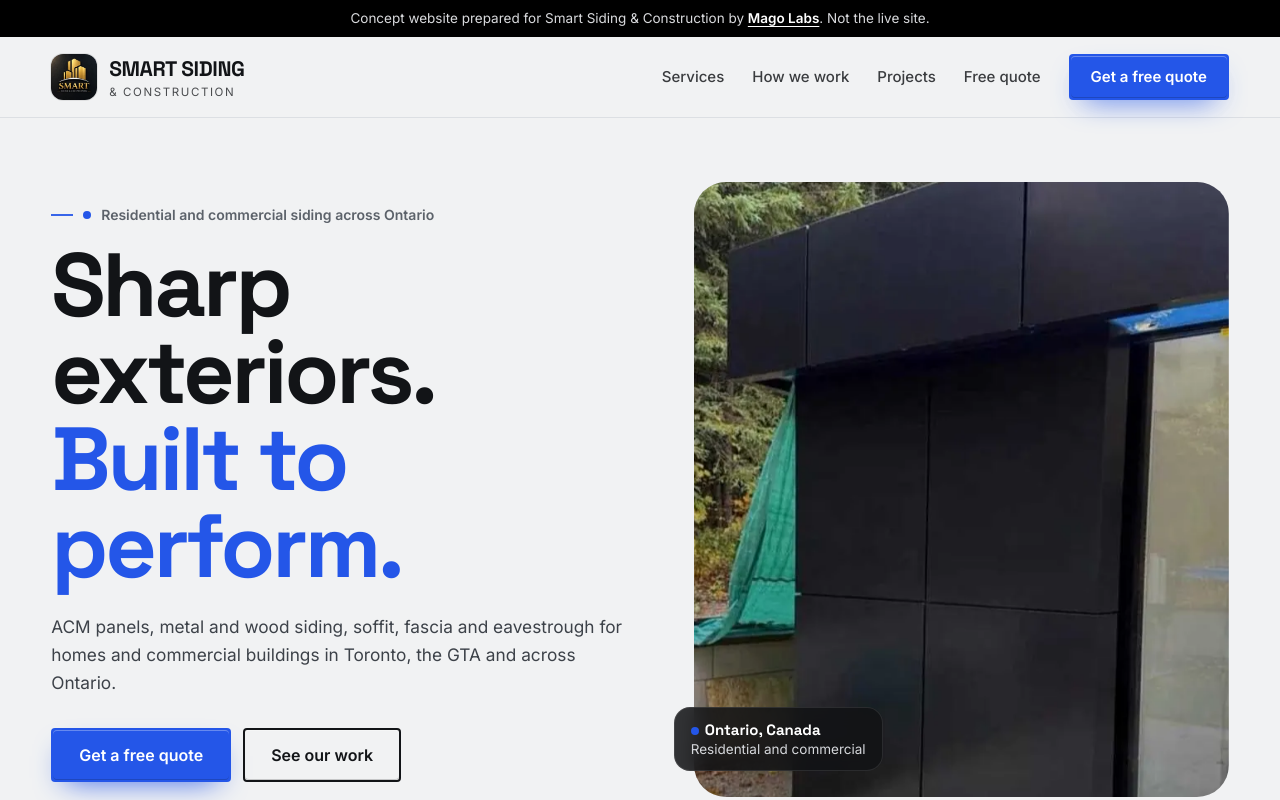
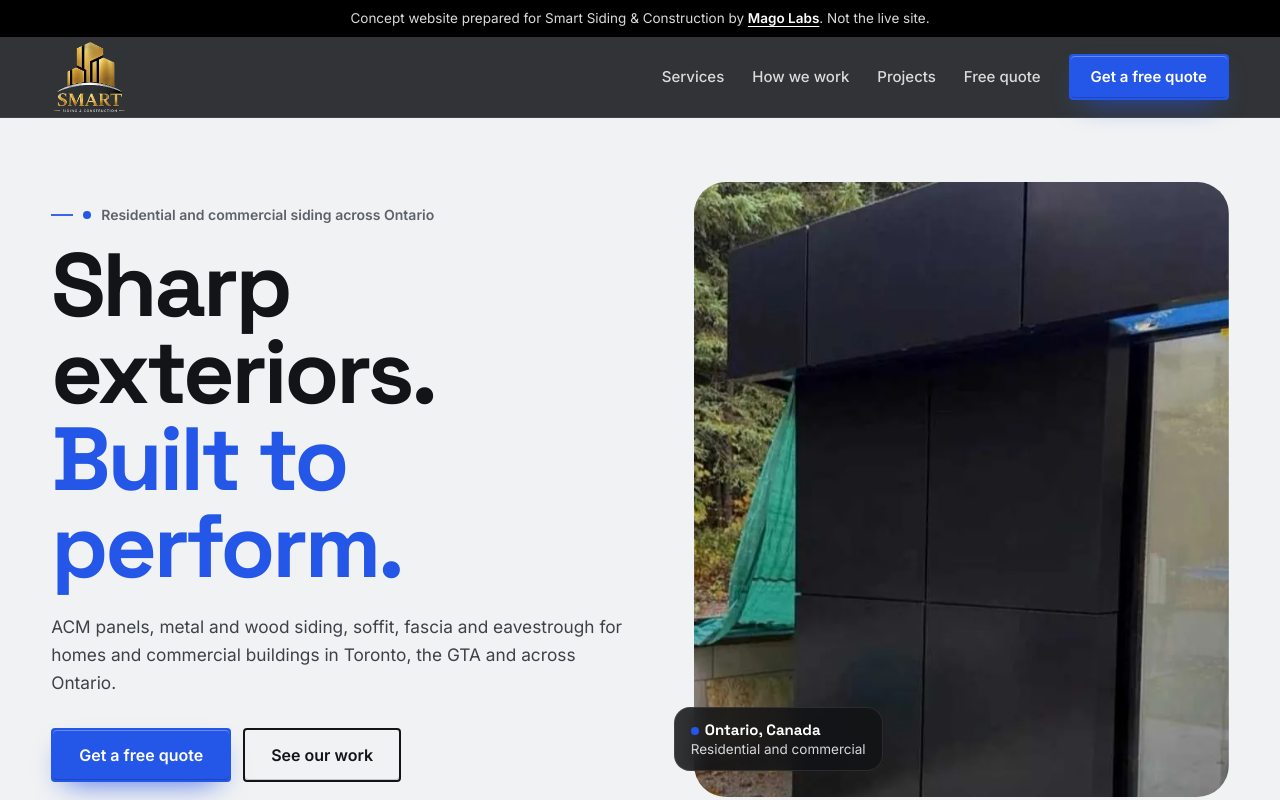
Before and after one commit to burhan-netizen/smartsiding, a plain HTML site: page index.html in a window 1280 px wide. Shown: the top 800 px of the page. Drawn offline with Linux system fonts and the light colour scheme.

Commit message:
Add real logo, transparent and upscaled
Co-Authored-By: Claude Opus 5.5 <noreply@anthropic.com>
Claude-Session: https://claude.ai/code/session_017oGPB4pxAnLVUydoLHrput

```diff
--- a/index.html
+++ b/index.html
@@ -63,6 +63,7 @@ header.scrolled{box-shadow:0 10px 30px -18px rgba(0,0,0,.45)}
 .hbar{display:flex;align-items:center;gap:22px;height:80px;transition:height .3s var(--ease)}
 header.scrolled .hbar{height:66px}
 .brand{display:flex;align-items:center;text-decoration:none;flex:none}
+.tlogo{width:auto;display:block;transition:height .3s}.tflogo{height:110px;width:auto;display:block}.tfpill{display:inline-block;background:#fff;border-radius:18px;padding:14px 18px}.fgrid .tflogo,.fgrid .tfpill{margin-bottom:18px}
 .brandrow{display:flex;align-items:center;gap:12px}.lbadge{width:46px;height:46px;border-radius:12px;object-fit:cover;flex:none;box-shadow:0 0 0 1px rgba(0,0,0,.08)}.lbadge.round{border-radius:50%}.lbadge.big{width:84px;height:84px;border-radius:20px}.lbadge.round.big{border-radius:50%}header.scrolled .lbadge{width:40px;height:40px}.lpill{display:inline-flex;align-items:center;background:#fff;border-radius:12px;padding:7px 12px;box-shadow:0 0 0 1px rgba(0,0,0,.08)}.lpill img{height:34px;width:auto}.lpill.big{padding:12px 18px}.lpill.big img{height:56px}
 .brandimg{height:56px;width:auto;transition:height .3s var(--ease)}
 header.scrolled .brandimg{height:45px}
@@ -321,7 +322,7 @@ footer ul{list-style:none;margin:0;padding:0;display:grid;gap:8px}
 <body>
 <div class="demo" role="note">Concept website prepared for Smart Siding &amp; Construction by <a href="https://magolabs.in">Mago Labs</a>. Not the live site.</div>
 <div class="prog" aria-hidden="true"></div>
-<header id="hdr" class="hdr-light"><div class="wrap hbar"><a class="brand" href="#top" aria-label="Smart Siding &amp; Construction, back to top"><span class="brandrow"><img class="lbadge" src="img/badge.webp" alt="Smart Siding &amp; Construction logo" width="160" height="160"><span class="wordmark"><b>SMART SIDING</b><small>&amp; Construction</small></span></span></a>
+<header id="hdr" class="hdr-dark"><div class="wrap hbar"><a class="brand" href="#top" aria-label="Smart Siding &amp; Construction, back to top"><img class="tlogo" src="img/logo-smart.webp" alt="Smart Siding &amp; Construction logo" width="600" height="594" style="height:76px"></a>
 <nav aria-label="Main"><a href="#services">Services</a><a href="#how">How we work</a><a href="#work">Projects</a><a href="#quote">Free quote</a></nav>
 <a class="btn btn-a hcall magnetic" href="#quote"><span>Get a free quote</span></a>
 </div></header><main id="top">
@@ -381,7 +382,7 @@ footer ul{list-style:none;margin:0;padding:0;display:grid;gap:8px}
 <form id="qf" class="rv" novalidate><h3>Request a free quote</h3><div><label for="f-name">Your name</label><input id="f-name" name="name" autocomplete="name" required><p class="err">Please add your name.</p></div><div><label for="f-phone">Phone</label><input id="f-phone" name="phone" type="tel" autocomplete="tel" inputmode="tel" required><p class="err">Please add a phone number so we can call you back.</p></div><div><label for="f-loc">City</label><input id="f-loc" name="loc" autocomplete="address-level2"></div><div><label for="f-job">Project type</label><select id="f-job" name="job"><option>ACM panels</option><option>Metal siding</option><option>Wood siding</option><option>Soffit, fascia, eavestrough</option><option>Fencing</option><option>Commercial facade</option><option>Something else</option></select></div><div class="full"><label for="f-msg">Tell us about the job</label><textarea id="f-msg" name="msg"></textarea></div><div class="full" style="display:flex;flex-wrap:wrap;gap:14px;align-items:center"><button class="btn btn-a" type="submit">Get a free quote</button><span class="formnote">No obligation.</span></div><p class="ok" id="ok" role="status">Thanks! This is a concept site, so nothing was sent. On the live site your request goes straight to Smart Siding &amp; Construction.</p></form></div></section>
 <div class="wrap"><div class="final rv"><div><h2>Give your building the exterior it deserves.</h2><p>Residential and commercial siding across Ontario.</p></div><div class="ctas"><a class="btn btn-dk" href="#quote">Get a free quote</a></div></div></div>
 <footer id="foot"><div class="foot-aurora" aria-hidden="true"></div><div class="foot-giant" aria-hidden="true" style="--gsz:26vw">SMART</div><div class="wrap"><div class="fgrid"><div>
-<span class="brandrow"><img class="lbadge big" src="img/badge.webp" alt="Smart Siding &amp; Construction logo" width="160" height="160"><span class="wordmark"><b>SMART SIDING</b><small>&amp; Construction</small></span></span>
+<img class="tflogo" src="img/logo-smart.webp" alt="Smart Siding &amp; Construction logo" width="600" height="594">
 <p>ACM panels, metal and wood siding, soffit, fascia and eavestrough for homes and commercial buildings across Ontario.</p></div>
 <div><h4>Services</h4><ul><li>ACM panels</li><li>Metal siding</li><li>Wood siding</li><li>Soffit and fascia</li><li>Eavestrough</li><li>Fencing</li></ul></div>
 <div><h4>Connect</h4><ul><li><a href="#quote">Free quote</a></li><li><a href="https://www.instagram.com/smart_s_construction/">Instagram</a></li><li>Ontario, Canada</li></ul></div>
```
Also changed, not shown: img/badge.webp (deleted), img/logo-smart.webp (added).
